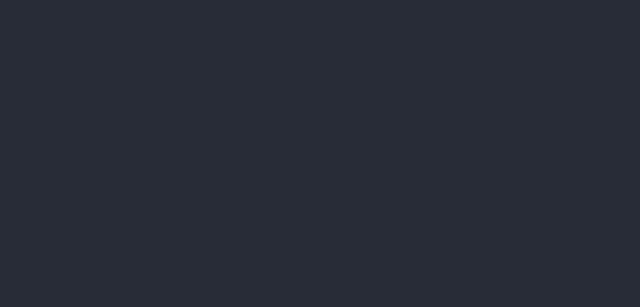
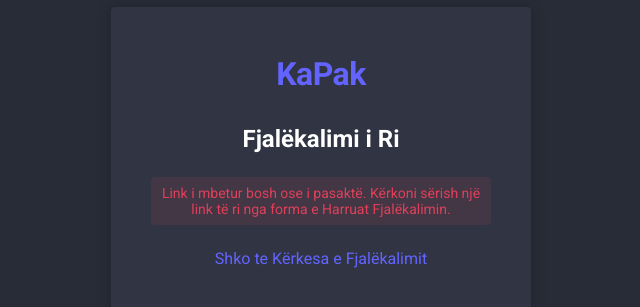
Before and after one commit to enisshabani/Social-Feed-App-Frontend, a React (Vite) app: page /reset-password in a window 1280 px wide. Before the commit this address had no page. Shown: the part 239-546 px from the top of the page, without its empty margins (319-959 px from the left). Built offline with nearby package versions, Linux system fonts and the light colour scheme.

Commit message:
Added ResetPassword.tsx page

```diff
--- a/src/App.tsx
+++ b/src/App.tsx
@@ -2,6 +2,7 @@ import { BrowserRouter as Router, Routes, Route, Navigate } from 'react-router-d
 import Login from './pages/Login';
 import Register from './pages/Register';
 import ForgotPassword from './pages/ForgotPassword';
+import ResetPassword from './pages/ResetPassword';
 
 function App() {
   return (
@@ -10,6 +11,7 @@ function App() {
         <Route path="/login" element={<Login />} />
         <Route path="/register" element={<Register />} />
         <Route path="/forgot-password" element={<ForgotPassword />} />
+        <Route path="/reset-password" element={<ResetPassword />} />
         <Route path="/" element={<Navigate to="/login" replace />} />
       </Routes>
     </Router>
--- /dev/null
+++ b/src/pages/ResetPassword.tsx
@@ -0,0 +1,101 @@
+import React, { useState } from 'react';
+import { useNavigate, useLocation, Link } from 'react-router-dom';
+import api from '../services/api';
+import '../styles/globals.css';
+
+const ResetPassword: React.FC = () => {
+  const [password, setPassword] = useState('');
+  const [confirmPassword, setConfirmPassword] = useState('');
+  const [message, setMessage] = useState('');
+  const [error, setError] = useState('');
+
+  const navigate = useNavigate();
+  const location = useLocation();
+
+  // Kapim token-in direkt nga URL gjatë renderimit (pa useEffect)
+  const queryParams = new URLSearchParams(location.search);
+  const token = queryParams.get('token');
+
+  const handleSubmit = async (e: React.FormEvent) => {
+    e.preventDefault();
+    setError('');
+    setMessage('');
+
+    if (password !== confirmPassword) {
+      setError('Fjalëkalimet nuk përputhen!');
+      return;
+    }
+
+    if (password.length < 6) {
+      setError('Fjalëkalimi duhet të ketë të paktën 6 karaktere.');
+      return;
+    }
+
+    try {
+      // Ky endpoint duhet të krijohet në backend (POST /api/v1/auth/reset-password)
+      await api.post('/api/v1/auth/reset-password', {
+        token: token,
+        new_password: password
+      });
+
+      setMessage('Fjalëkalimi u ndryshua me sukses! Tani mund të logoheni.');
+      // Ose e qojme automatikisht tek '/' pas 3 sekondave:
+      setTimeout(() => navigate('/login'), 3000);
+    } catch (err: unknown) {
+      const errorObj = err as { response?: { data?: { detail?: string } } };
+      const errorMsg = errorObj.response?.data?.detail || 'Gabim gjatë rinovimit të fjalëkalimit. Ndoshta linku ka skaduar.';
+      setError(errorMsg);
+    }
+  };
+
+  return (
+    <div style={{ display: 'flex', justifyContent: 'center', alignItems: 'center', minHeight: '100vh', width: '100%' }}>
+      <div className="mastodon-panel" style={{ padding: '3rem 2.5rem', width: '100%', maxWidth: '420px' }}>
+        <div className="mastodon-logo">KaPak</div>
+        <h2 style={{ textAlign: 'center', marginBottom: '1.5rem' }}>Fjalëkalimi i Ri</h2>
+
+        {!token ? (
+          <div style={{ textAlign: 'center' }}>
+            <div className="error-message">Link i mbetur bosh ose i pasaktë. Kërkoni sërish një link të ri nga forma e Harruat Fjalëkalimin.</div>
+            <div style={{ marginTop: '1.5rem' }}>
+              <Link to="/forgot-password" style={{ color: '#6364ff' }}>Shko te Kërkesa e Fjalëkalimit</Link>
+            </div>
+          </div>
+        ) : (
+          <form onSubmit={handleSubmit}>
+            <div className="input-group">
+              <input
+                type="password"
+                id="password"
+                value={password}
+                onChange={(e) => setPassword(e.target.value)}
+                placeholder="Fjalëkalimi i ri (min. 6 karaktere)"
+                required
+              />
+            </div>
+
+            <div className="input-group" style={{ marginTop: '1rem' }}>
+              <input
+                type="password"
+                id="confirmPassword"
+                value={confirmPassword}
+                onChange={(e) => setConfirmPassword(e.target.value)}
+                placeholder="Konfirmo fjalëkalimin e ri"
+                required
+              />
+            </div>
+
+            {error && <div className="error-message">{error}</div>}
+            {message && <div style={{ color: '#4caf50', padding: '0.75rem', background: 'rgba(76, 175, 80, 0.1)', borderRadius: '4px', marginBottom: '1rem', fontSize: '0.9rem' }}>{message}</div>}
+
+            <button type="submit" className="btn-primary" style={{ marginTop: '0.5rem' }}>
+              Ruaj Fjalëkalimin
+            </button>
+          </form>
+        )}
+      </div>
+    </div>
+  );
+};
+
+export default ResetPassword;
```
